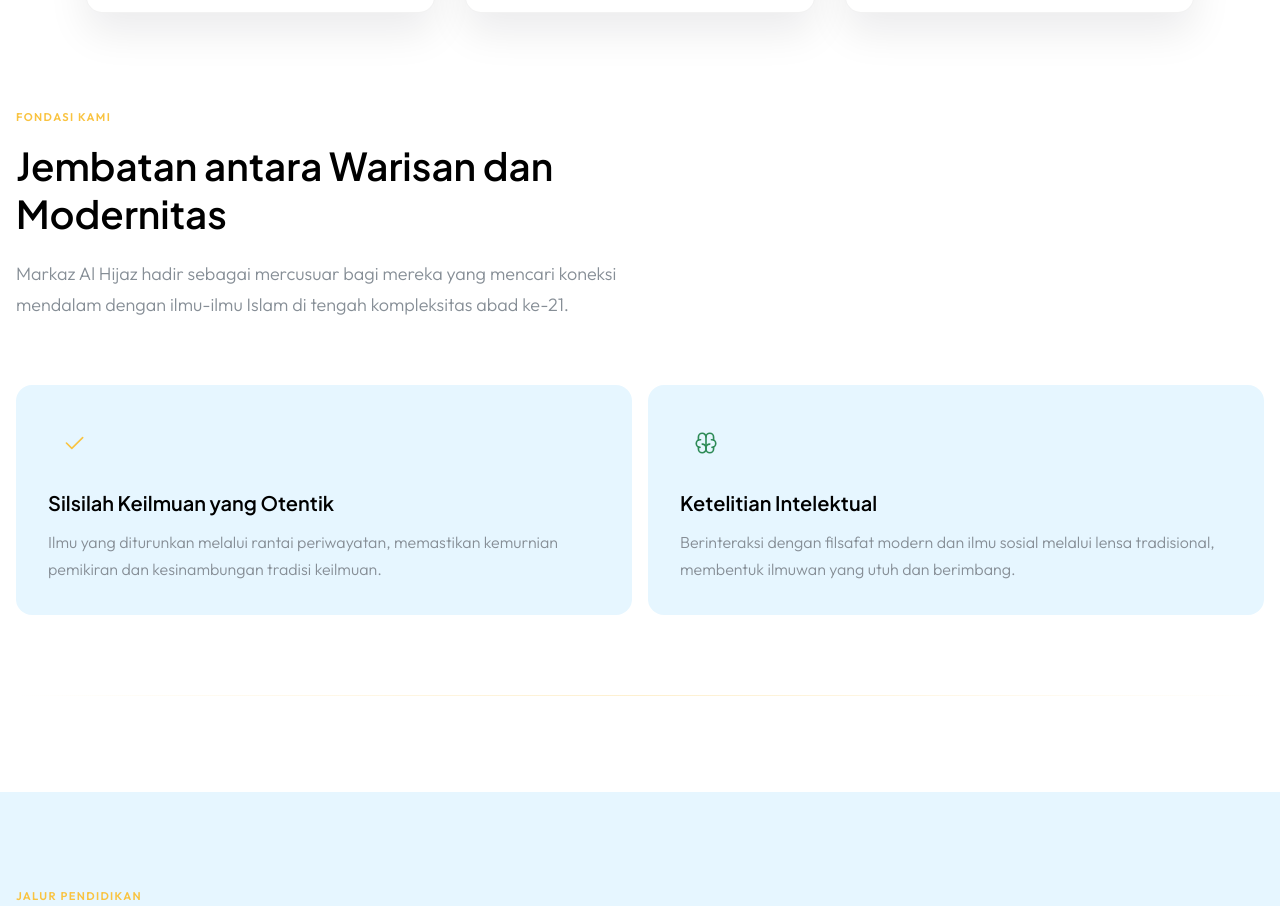
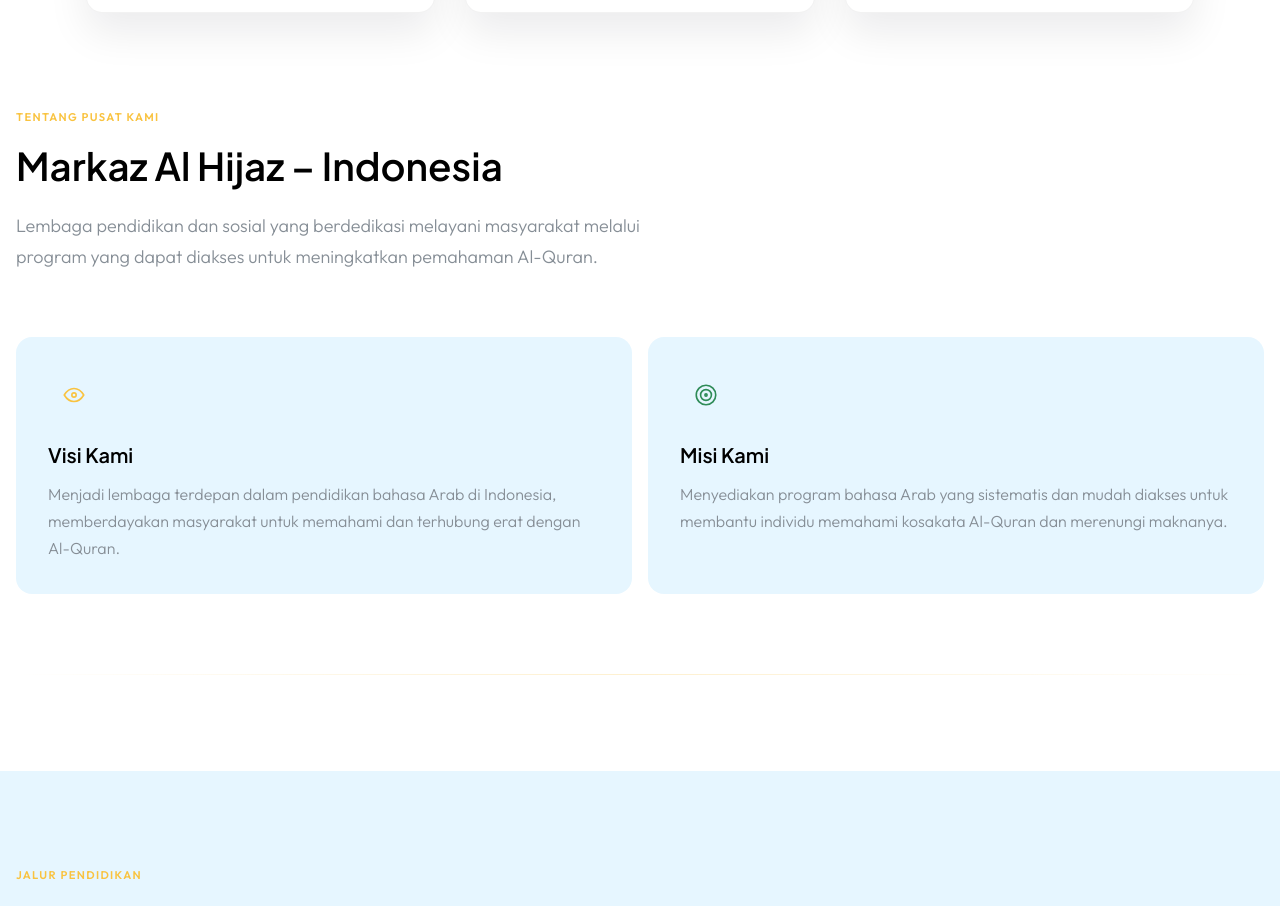
Before and after one commit to Archaick/hijaz, a Next.js app: page /id in a window 1280 px wide. Shown: the part 923-1829 px from the top of the page. Built offline with nearby package versions, Linux system fonts and the light colour scheme.

Commit message:
revise features and foundation's message

```diff
--- a/components/Features.jsx
+++ b/components/Features.jsx
@@ -1,17 +1,17 @@
 'use client';
 import { Container, Grid, Box, Text, Title, ThemeIcon } from '@mantine/core';
-import { IconCheck, IconBrain } from '@tabler/icons-react';
+import { IconEye, IconTarget } from '@tabler/icons-react';
 import { useTranslations } from 'next-intl';
 
 const pillars = [
   {
     key: 'pillar1',
-    icon: IconCheck,
+    icon: IconEye,
     color: 'var(--color-secondary)',
   },
   {
     key: 'pillar2',
-    icon: IconBrain,
+    icon: IconTarget,
     color: 'var(--color-tertiary)',
   },
 ];
--- a/messages/ar.json
+++ b/messages/ar.json
@@ -14,13 +14,13 @@
     "cta_secondary": "اقرأ المزيد"
   },
   "features": {
-    "eyebrow": "أساسنا",
-    "headline": "جسرٌ بين الموروث والمعاصرة",
-    "subtext": "يقف مركز الحجاز منارةً لمن يسعى إلى التواصل العميق مع العلوم الإسلامية في خضم تعقيدات القرن الحادي والعشرين.",
-    "pillar1_title": "سند علمي أصيل",
-    "pillar1_desc": "علمٌ متوارث عبر سلاسل الإسناد، يضمن نقاء الفكر واستمرارية المنهج العلمي.",
-    "pillar2_title": "صرامة فكرية",
-    "pillar2_desc": "التعامل مع الفلسفة الحديثة والعلوم الاجتماعية من منظور تقليدي، لتكوين علماء متكاملين."
+    "eyebrow": "التعريف بالمركز",
+    "headline": "مركز الحجاز – إندونيسيا",
+    "subtext": "مؤسسة تعليمية واجتماعية تهدف إلى خدمة المجتمع من خلال برامج ميسّرة تعزز فهم القرآن الكريم وتقرب معانيه.",
+    "pillar1_title": "رؤية المركز",
+    "pillar1_desc": "أن نكون جهة رائدة في نشر تعليم اللغة العربية في إندونيسيا، بما يسهم في تمكين المجتمع من فهم القرآن الكريم وتعزيز الارتباط به.",
+    "pillar2_title": "رسالة المركز",
+    "pillar2_desc": "تقديم برامج تعليمية منهجية وميسّرة تسهم في مساعدة أفراد المجتمع على فهم مفردات القرآن الكريم وتيسير تدبّر معانيه."
   },
   "programs": {
     "eyebrow": "المسارات التعليمية",
--- a/messages/en.json
+++ b/messages/en.json
@@ -14,13 +14,13 @@
     "cta_secondary": "Learn More"
   },
   "features": {
-    "eyebrow": "Our Foundation",
-    "headline": "A Bridge Between Heritage and Modernity",
-    "subtext": "Markaz Al Hijaz stands as a beacon for those seeking a profound connection to the Islamic sciences while navigating the complexities of the 21st century.",
-    "pillar1_title": "Authentic Lineage",
-    "pillar1_desc": "Knowledge passed down through chains of transmission, ensuring purity of thought and continuity of scholarship.",
-    "pillar2_title": "Intellectual Rigor",
-    "pillar2_desc": "Engaging with modern philosophy and social sciences through a traditional lens, cultivating well-rounded scholars."
+    "eyebrow": "About the Center",
+    "headline": "Markaz Al Hijaz – Indonesia",
+    "subtext": "An educational and social foundation dedicated to serving the community through accessible programs that enhance the understanding of the Noble Quran.",
+    "pillar1_title": "Our Vision",
+    "pillar1_desc": "To be a leading institution in Arabic language education in Indonesia, empowering society to understand and deeply connect with the Noble Quran.",
+    "pillar2_title": "Our Mission",
+    "pillar2_desc": "To provide systematic and accessible Arabic programs that help individuals grasp Quranic vocabulary and facilitate its contemplation."
   },
   "programs": {
     "eyebrow": "Educational Pathways",
--- a/messages/id.json
+++ b/messages/id.json
@@ -14,13 +14,13 @@
     "cta_secondary": "Pelajari Lebih Lanjut"
   },
   "features": {
-    "eyebrow": "Fondasi Kami",
-    "headline": "Jembatan antara Warisan dan Modernitas",
-    "subtext": "Markaz Al Hijaz hadir sebagai mercusuar bagi mereka yang mencari koneksi mendalam dengan ilmu-ilmu Islam di tengah kompleksitas abad ke-21.",
-    "pillar1_title": "Silsilah Keilmuan yang Otentik",
-    "pillar1_desc": "Ilmu yang diturunkan melalui rantai periwayatan, memastikan kemurnian pemikiran dan kesinambungan tradisi keilmuan.",
-    "pillar2_title": "Ketelitian Intelektual",
-    "pillar2_desc": "Berinteraksi dengan filsafat modern dan ilmu sosial melalui lensa tradisional, membentuk ilmuwan yang utuh dan berimbang."
+    "eyebrow": "Tentang Pusat Kami",
+    "headline": "Markaz Al Hijaz – Indonesia",
+    "subtext": "Lembaga pendidikan dan sosial yang berdedikasi melayani masyarakat melalui program yang dapat diakses untuk meningkatkan pemahaman Al-Quran.",
+    "pillar1_title": "Visi Kami",
+    "pillar1_desc": "Menjadi lembaga terdepan dalam pendidikan bahasa Arab di Indonesia, memberdayakan masyarakat untuk memahami dan terhubung erat dengan Al-Quran.",
+    "pillar2_title": "Misi Kami",
+    "pillar2_desc": "Menyediakan program bahasa Arab yang sistematis dan mudah diakses untuk membantu individu memahami kosakata Al-Quran dan merenungi maknanya."
   },
   "programs": {
     "eyebrow": "Jalur Pendidikan",
```
